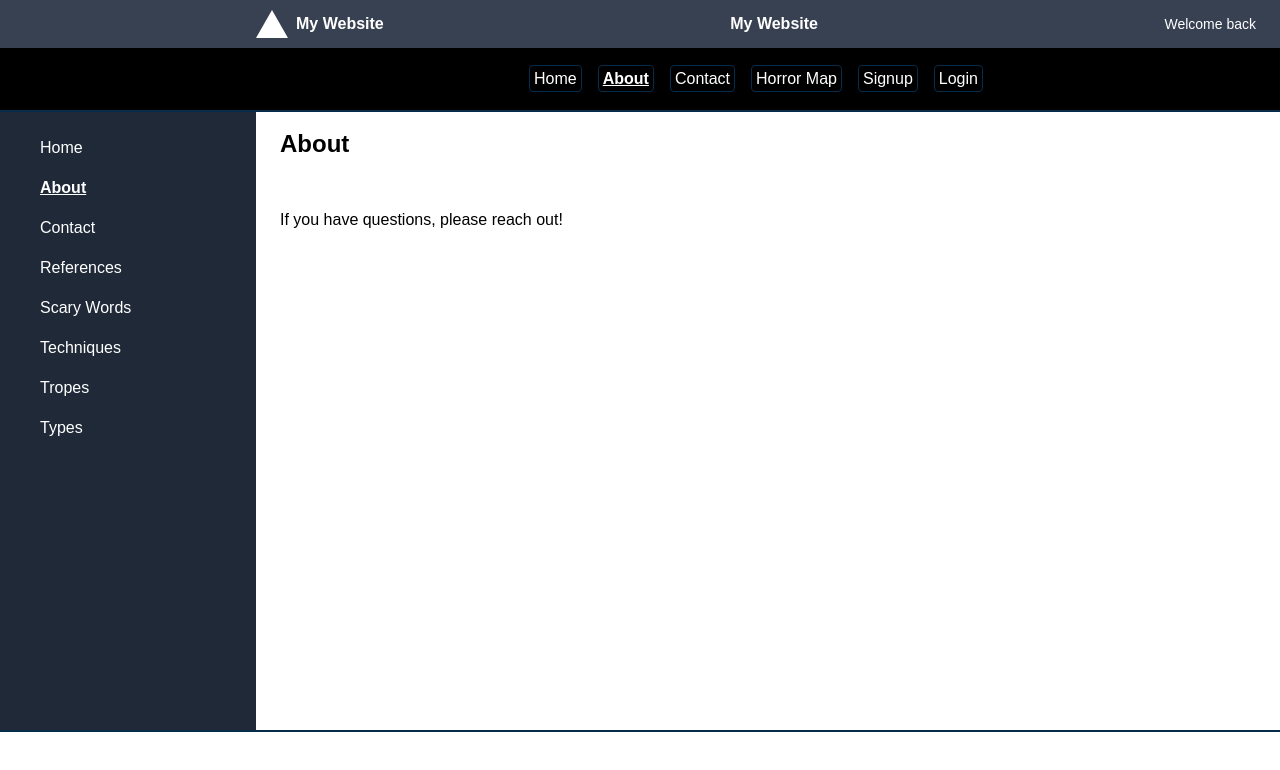
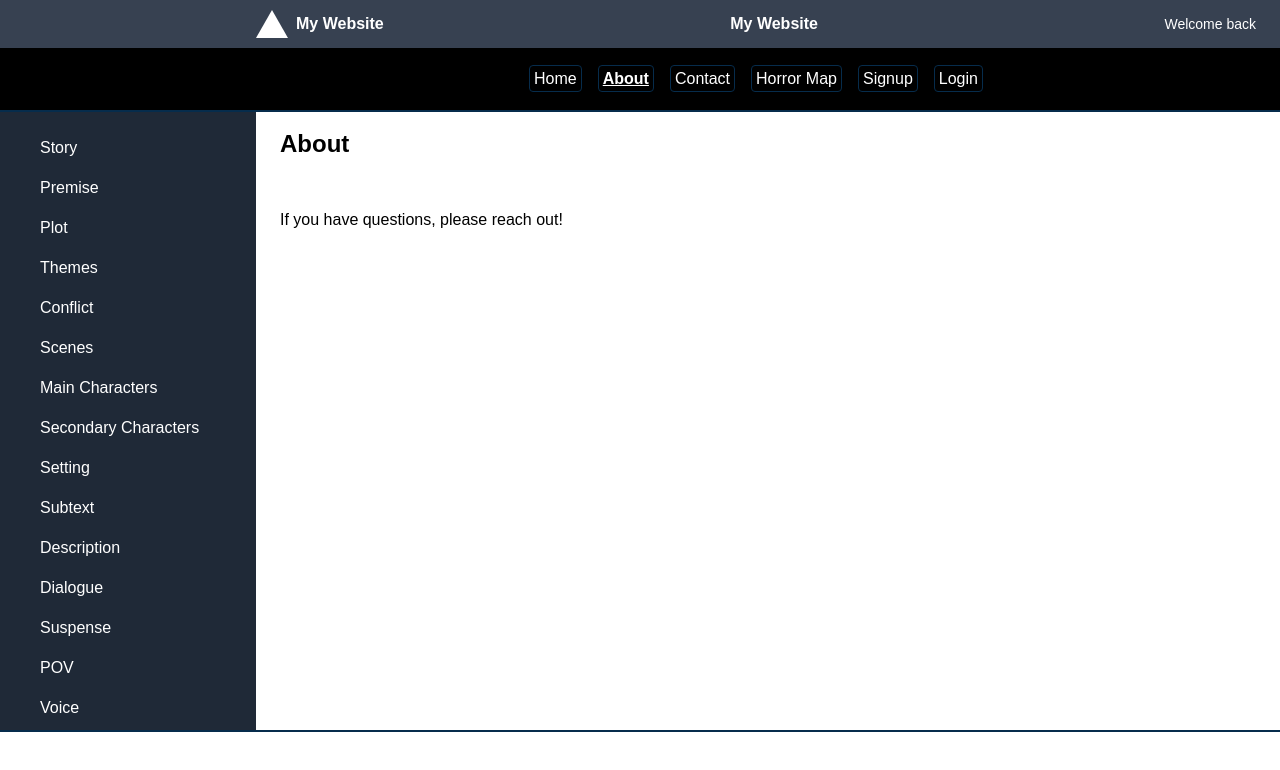
Before and after one commit to sifzerda/next-fiction, a Next.js app: page /about in a window 1280 px wide. Shown: the top 770 px of the page. Built offline with nearby package versions, Linux system fonts and the light colour scheme.

Commit message:
added sidebar chapter titles

```diff
--- a/src/components/Sidebar.js
+++ b/src/components/Sidebar.js
@@ -8,14 +8,32 @@ function Sidebar() {
   const pathname = usePathname();
 
   const links = [
-    { href: '/', label: 'Home' },
-    { href: '/about', label: 'About' },
-    { href: '/contact', label: 'Contact' },
+    { href: '/story', label: 'Story' },
+    { href: '/premise', label: 'Premise' },
+    { href: '/plot', label: 'Plot' },
+    { href: '/themes', label: 'Themes' },
+    { href: '/conflict', label: 'Conflict' },
+    { href: '/scenes', label: 'Scenes' },
+    { href: '/mainCharacters', label: 'Main Characters' },
+    { href: '/secondaryCharacters', label: 'Secondary Characters' },
+    { href: '/setting', label: 'Setting' },
+    { href: '/subtext', label: 'Subtext' },
+    { href: '/description', label: 'Description' },
+    { href: '/dialogue', label: 'Dialogue' },
+    { href: '/suspense', label: 'Suspense' },
+    { href: '/pov', label: 'POV' },
+    { href: '/voice', label: 'Voice' },
+    { href: '/antagonists', label: 'Antagonists' },
+    { href: '/theFirstWords', label: 'The First Words' },
+    { href: '/theNextWords', label: 'The Next Words' },
+    { href: '/theLastWords', label: 'The Last Words' },
+    { href: '/writingDevices', label: 'Writing Devices' },
+    { href: '/writersBlock', label: 'Writers Block' },
+    { href: '/editing', label: 'Editing' },
+    { href: '/title', label: 'Title' },
+    { href: '/logline', label: 'Logline' },
+    { href: '/synopsis', label: 'Synopsis' },
     { href: '/references', label: 'References' },
-    { href: '/scarywords', label: 'Scary Words' },
-    { href: '/techniques', label: 'Techniques' },
-    { href: '/tropes', label: 'Tropes' },
-    { href: '/types', label: 'Types' },
   ];
 
   return (
```
Also changed, not shown: 1 other file (tests, documents, lock files or other folders).
